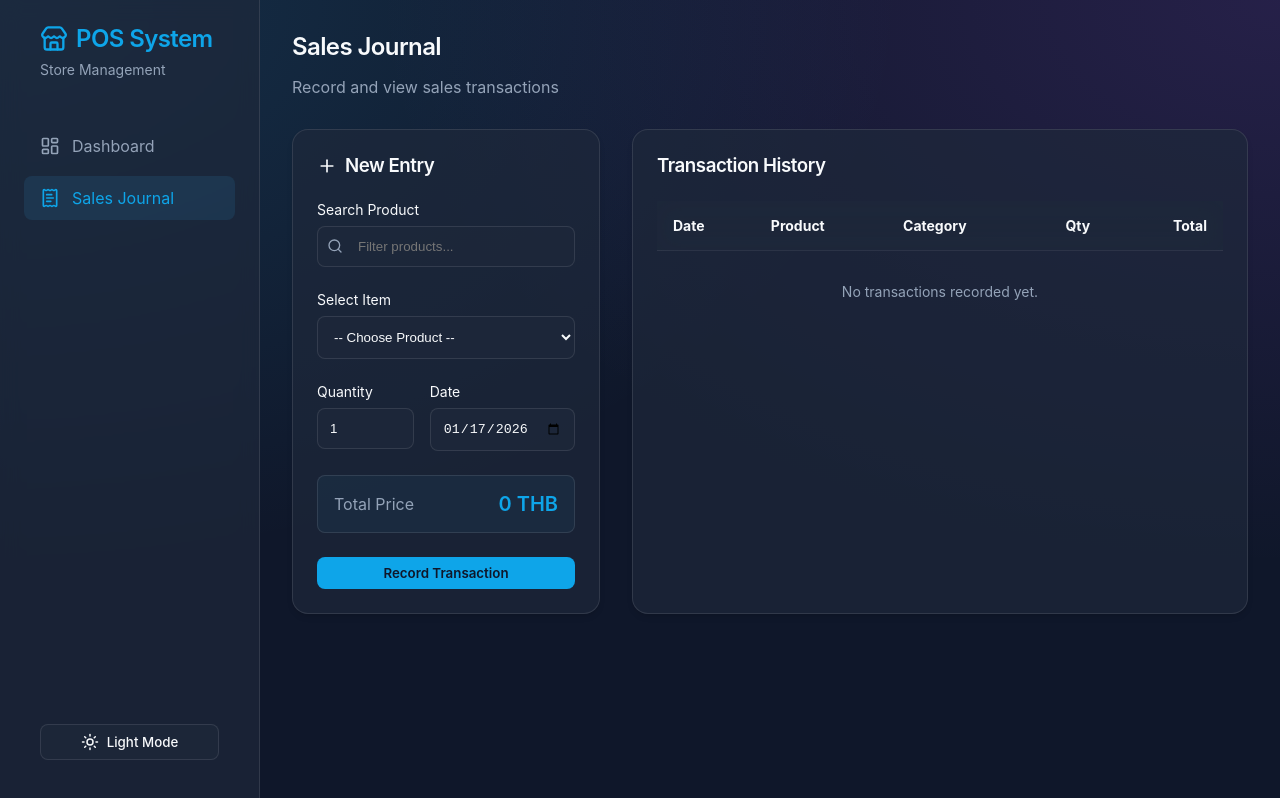
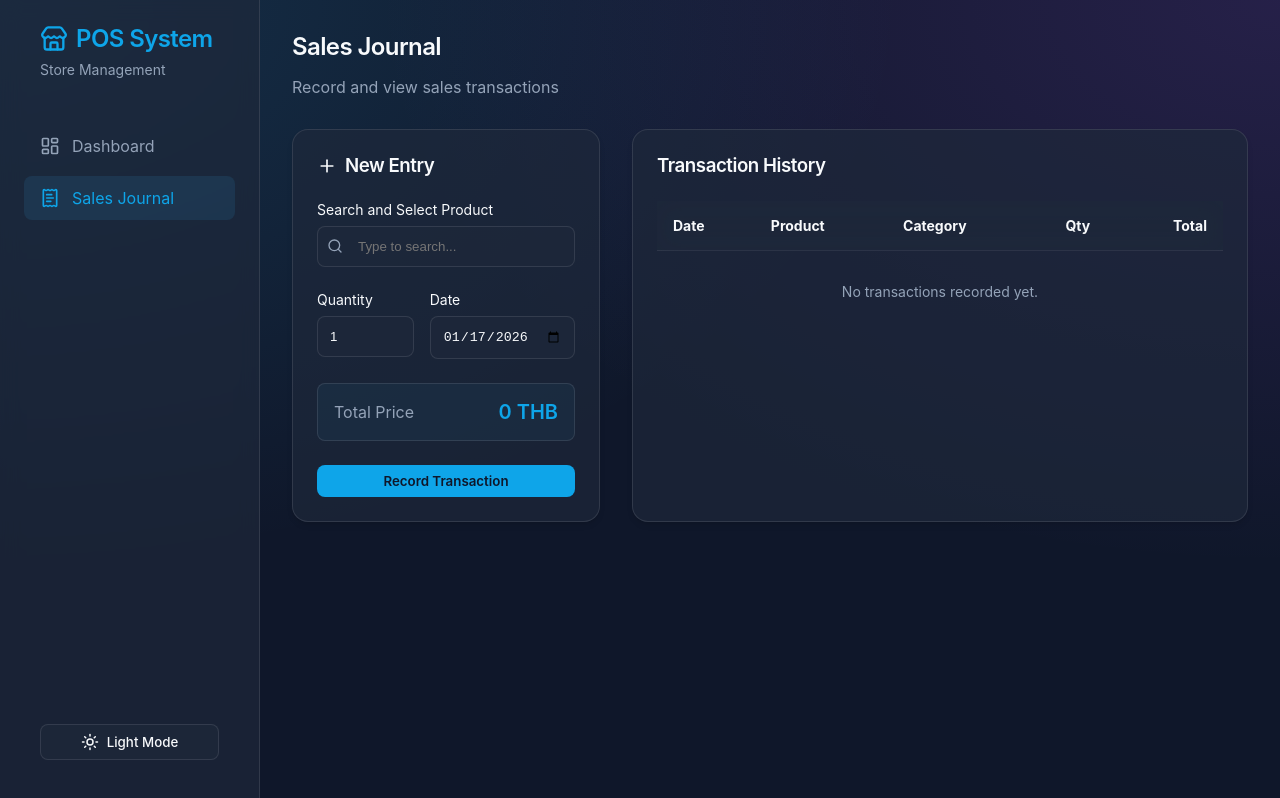
Before and after one commit to Thananontnc/POS_Project, a React (Vite) app: page /#/journal in a window 1280 px wide. Built offline with nearby package versions, Linux system fonts and the light colour scheme.

Commit message:
Implement product autocomplete search in Sales Journal

```diff
--- a/src/index.css
+++ b/src/index.css
@@ -64,7 +64,6 @@ button {
   font-family: inherit;
 }
 
-/* Glassmorphism Utilities */
 .glass-panel {
   background: var(--card-bg);
   backdrop-filter: blur(12px);
@@ -124,7 +123,6 @@ button {
   box-shadow: 0 0 0 2px rgba(56, 189, 248, 0.2);
 }
 
-/* Scrollbar */
 ::-webkit-scrollbar {
   width: 8px;
   height: 8px;
@@ -159,7 +157,6 @@ button {
   }
 }
 
-/* Layout */
 .layout-container {
   display: flex;
   min-height: 100vh;
@@ -207,5 +204,38 @@ button {
   padding: 1.5rem;
 }
 
-/* UI Enhancement */
-/* Final Polish */
+/* Suggestions List */
+.suggestions-list {
+  position: absolute;
+  top: 100%;
+  left: 0;
+  right: 0;
+  z-index: 1000;
+  margin-top: 0.5rem;
+  max-height: 200px;
+  overflow-y: auto;
+  background: var(--card-bg);
+  backdrop-filter: blur(12px);
+  border: 1px solid var(--card-border);
+  border-radius: 0.5rem;
+  box-shadow: 0 10px 15px -3px rgba(0, 0, 0, 0.1);
+}
+
+.suggestion-item {
+  padding: 0.75rem 1rem;
+  cursor: pointer;
+  transition: all 0.2s;
+  display: flex;
+  justify-content: space-between;
+  align-items: center;
+}
+
+.suggestion-item:hover {
+  background: var(--table-row-hover);
+  color: var(--accent-color);
+}
+
+.suggestion-item span:last-child {
+  font-size: 0.75rem;
+  color: var(--text-secondary);
+}
--- a/src/pages/Dashboard.jsx
+++ b/src/pages/Dashboard.jsx
@@ -36,9 +36,8 @@ const Dashboard = () => {
             if (period === 'monthly') {
                 key = tx.date.substring(0, 7); // YYYY-MM
             } else if (period === 'weekly') {
-                // ISO Week
                 const date = parseISO(tx.date);
-                key = format(startOfWeek(date), 'yyyy-MM-dd'); // Group by start of week
+                key = format(startOfWeek(date), 'yyyy-MM-dd');
             }
             // daily is default (YYYY-MM-DD)
 
--- a/src/pages/SalesJournal.jsx
+++ b/src/pages/SalesJournal.jsx
@@ -10,6 +10,8 @@ const SalesJournal = () => {
     const [quantity, setQuantity] = useState(1);
     const [saleDate, setSaleDate] = useState(new Date().toISOString().split('T')[0]);
     const [searchTerm, setSearchTerm] = useState('');
+
+    const [showSuggestions, setShowSuggestions] = useState(false);
 
     useEffect(() => {
         setTransactions(getTransactions());
@@ -36,7 +38,19 @@ const SalesJournal = () => {
         setTransactions([newTx, ...transactions]);
 
         setQuantity(1);
+        setSelectedProduct('');
+        setSearchTerm('');
     };
+
+    const handleSelectProduct = (product) => {
+        setSelectedProduct(product.itemName);
+        setSearchTerm(product.itemName);
+        setShowSuggestions(false);
+    };
+
+    const suggestions = products.filter(p =>
+        p.itemName.toLowerCase().includes(searchTerm.toLowerCase())
+    );
 
     const filteredTransactions = transactions.sort((a, b) => new Date(b.date) - new Date(a.date));
 
@@ -60,38 +74,51 @@ const SalesJournal = () => {
 
                     <form onSubmit={handleAdd} style={{ display: 'flex', flexDirection: 'column', gap: '1.5rem' }}>
 
-                        <div>
-                            <label style={{ display: 'block', marginBottom: '0.5rem', fontSize: '0.875rem' }}>Search Product</label>
+                        <div style={{ position: 'relative' }}>
+                            <label style={{ display: 'block', marginBottom: '0.5rem', fontSize: '0.875rem' }}>Search and Select Product</label>
                             <div style={{ position: 'relative' }}>
                                 <Search size={16} style={{ position: 'absolute', left: '10px', top: '12px', color: 'var(--text-secondary)' }} />
                                 <input
                                     type="text"
-                                    placeholder="Filter products..."
+                                    placeholder="Type to search..."
                                     className="input-field"
                                     style={{ paddingLeft: '2.5rem' }}
                                     value={searchTerm}
-                                    onChange={(e) => setSearchTerm(e.target.value)}
+                                    onChange={(e) => {
+                                        setSearchTerm(e.target.value);
+                                        setShowSuggestions(true);
+                                        // Clear selection if user types something else
+                                        if (selectedProduct && e.target.value !== selectedProduct) {
+                                            setSelectedProduct('');
+                                        }
+                                    }}
+                                    onFocus={() => setShowSuggestions(true)}
+                                    required
                                 />
                             </div>
-                        </div>
 
-                        <div>
-                            <label style={{ display: 'block', marginBottom: '0.5rem', fontSize: '0.875rem' }}>Select Item</label>
-                            <select
-                                className="input-field"
-                                value={selectedProduct}
-                                onChange={e => setSelectedProduct(e.target.value)}
-                                required
-                            >
-                                <option value="">-- Choose Product --</option>
-                                {products
-                                    .filter(p => p.itemName.toLowerCase().includes(searchTerm.toLowerCase()))
-                                    .map(p => (
-                                        <option key={p.itemName} value={p.itemName}>
-                                            {p.itemName} ({p.unitPrice} THB)
-                                        </option>
-                                    ))}
-                            </select>
+                            {showSuggestions && searchTerm && (
+                                <div className="suggestions-list">
+                                    {suggestions.length > 0 ? (
+                                        suggestions.map(p => (
+                                            <div
+                                                key={p.itemName}
+                                                className="suggestion-item"
+                                                onClick={() => handleSelectProduct(p)}
+                                            >
+                                                <span>{p.itemName}</span>
+                                                <span>{p.unitPrice} THB</span>
+                                            </div>
+                                        ))
+                                    ) : (
+                                        <div style={{ padding: '0.75rem 1rem', color: 'var(--text-secondary)', fontSize: '0.875rem' }}>
+                                            No products found
+                                        </div>
+                                    )}
+                                </div>
+                            )}
+
+                            {/* Close suggestions when clicking outside would be ideal, but for now a simple Blur might work or just let it stay until select */}
                         </div>
 
                         <div style={{ display: 'grid', gridTemplateColumns: '1fr 1fr', gap: '1rem' }}>
@@ -125,7 +152,12 @@ const SalesJournal = () => {
                             </span>
                         </div>
 
-                        <button type="submit" className="btn-primary" style={{ width: '100%', justifyContent: 'center' }}>
+                        <button
+                            type="submit"
+                            className="btn-primary"
+                            style={{ width: '100%', justifyContent: 'center' }}
+                            disabled={!selectedProduct}
+                        >
                             Record Transaction
                         </button>
 
```
